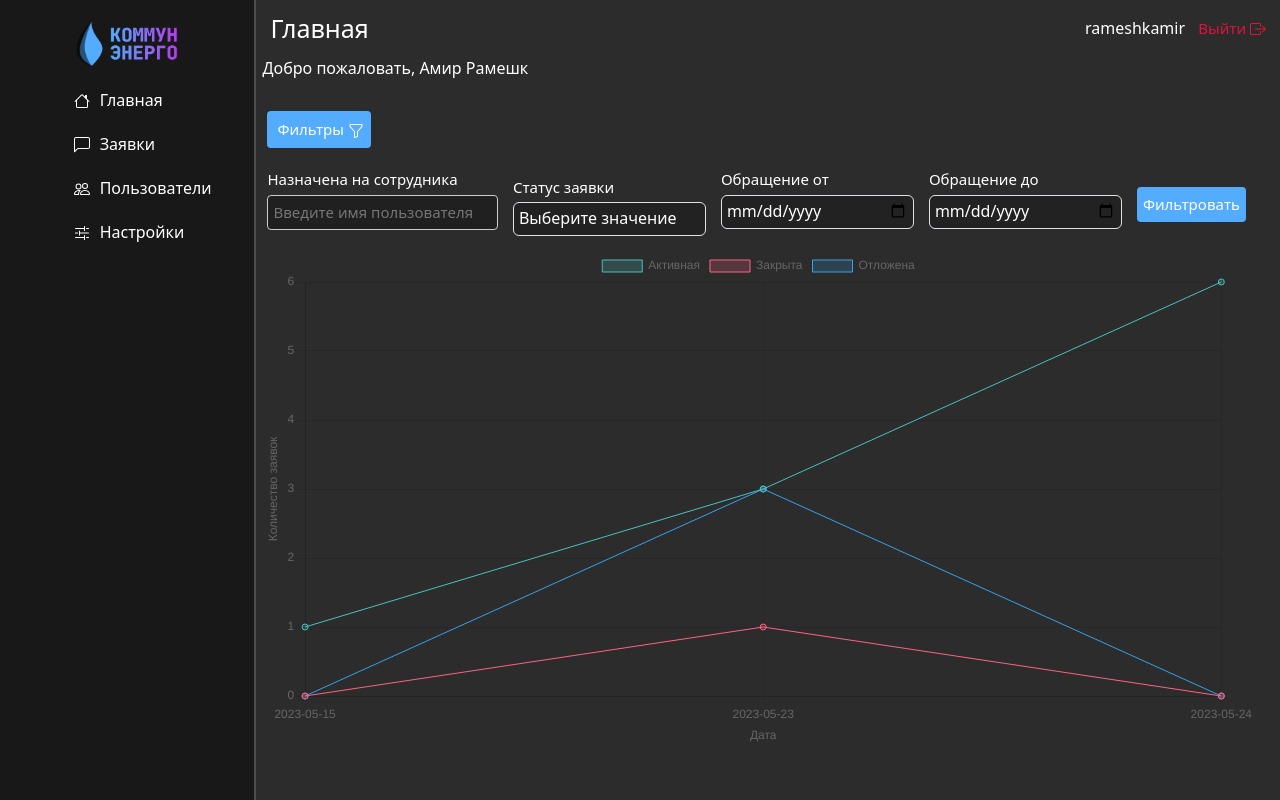
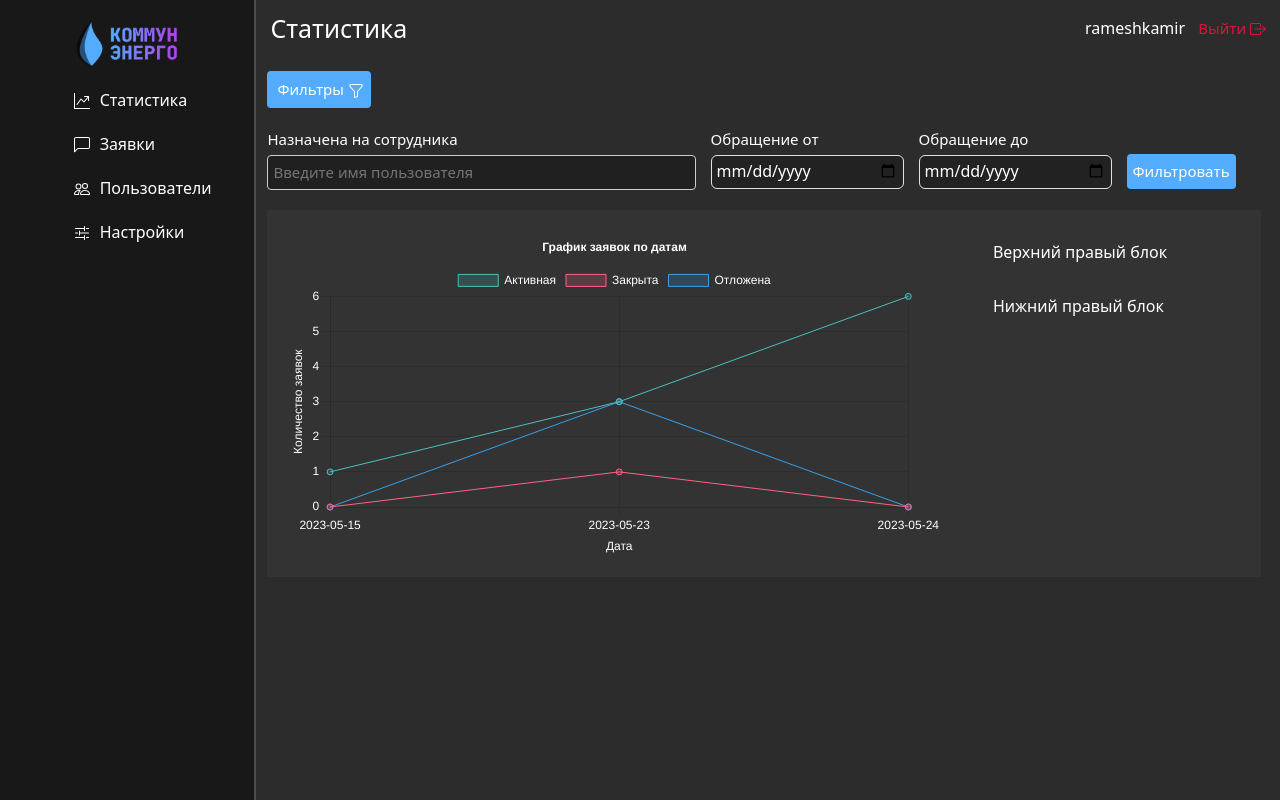
Before and after one commit to rameshkmamir/commun_energo_website, a Django app: page / in a window 1280 px wide. Run offline with Django 4.2, Linux system fonts and the light colour scheme; a user stored in the database is signed in; data comes from the database, SQL or seed files in the repository; both versions use the stored data as it was after the commit; some libraries are stand-ins or nearby versions.

Commit message:
Some changes in stats page and documentation

```diff
--- a/main/static/main/css/main.css
+++ b/main/static/main/css/main.css
@@ -94,15 +94,6 @@ main {
 
 main .layout-panel {
     position: relative;
-}
-
-main .layout-panel .layout-content {
-  8px;
-}
-
-main .layout-panel .layout-content h1 {
-    color: white;
-    font-size: 20px;
 }
 
 .form-container {
@@ -332,6 +323,10 @@ input[type="password"] {
   resize: none;
 }
 
+.send-message-form textarea::placeholder {
+  color: #777;
+}
+
 .send-message-form textarea:active {
   color: white;
   overflow-y: auto;
@@ -412,7 +407,7 @@ input[type="password"] {
   display: flex;
   flex-direction: row;
   justify-content: flex-start;
-   align-items: center;
+  align-items: center;
 }
 
 .filters-bot-row {
@@ -541,6 +536,7 @@ input[type="password"] {
 .row {
   display: flex;
   width: 100%;
+  justify-content: flex-start;
 }
 
 .page-name h1 {
@@ -560,3 +556,53 @@ input[type="password"] {
   max-height: 100%;
   max-width: 100%;
 }
+
+#chart {
+}
+
+.container {
+  display: flex;
+  padding: 0;
+  align-self: flex-start;
+  margin-left: 5px;
+  border-radius: 5px;
+}
+
+.left-block {
+  flex: 1;
+  max-width: 70%;
+  background-color: #333;
+  padding: 20px;
+}
+
+.right-block {
+  max-width: 30%;
+  display: flex;
+  flex-direction: column;
+  flex: 2;
+  background-color: #333;
+  padding: 20px;
+}
+
+.top-right-block {
+  background-color: #333;
+  padding: 10px;
+  margin-bottom: 10px;
+}
+
+.bottom-right-block {
+  background-color: #333;
+  padding: 10px;
+}
+
+.submit-btn-filter .btn-stat-filter {
+  margin-top: 0;
+}
+
+.date-box-1 {
+  margin-bottom: 15px;
+}
+
+.chat-all {
+  margin-left: 10px;
+}
--- a/main/templates/main/index.html
+++ b/main/templates/main/index.html
@@ -1,11 +1,11 @@
 {% extends 'main/layout.html' %}
 
-{% block title %}Главная{% endblock %}
+{% block title %}Статистика{% endblock %}
 
 {% load static %}
 
 {% block pagename %}
-<h1>Главная</h1>
+<h1>Статистика</h1>
 {% endblock%}
 
 {% block main_content %}
@@ -79,17 +79,37 @@
               x: {
                 title: {
                   display: true,
-                  text: 'Дата'
+                  text: 'Дата',
+                  color: '#fff',
+                },
+                ticks: {
+                  color: '#fff',
                 }
+
               },
               y: {
                 title: {
                   display: true,
-                  text: 'Количество заявок'
+                  text: 'Количество заявок',
+                  color: '#fff',
                 },
                 ticks: {
-                  stepSize: 1 // Отображать только целые числа на оси Y
+                  stepSize: 1,
+                  color: '#fff', // Отображать только целые числа на оси Y
                 }
+              }
+            },
+            plugins: {
+              title: {
+                display: true,
+                text: 'График заявок по датам',
+                color: '#fff', // Название графика
+              },
+              legend: {
+                labels: {
+                  color: '#fff',
+                }
+
               }
             }
           };
@@ -105,7 +125,6 @@
 
     </div>
     <div class="layout-content">
-      <p>Добро пожаловать, {{ request.user.first_name }} {{ request.user.last_name }}</p>
       <button id="filter-btn" class="blue-button">
         Фильтры
         <svg xmlns="http://www.w3.org/2000/svg" width="16" height="16" fill="currentColor" class="bi bi-funnel"
@@ -117,47 +136,39 @@
       <div class="filter-form-conversations" id="q1s1">
         <form method="get" class="filter-form" action="">
           <div class="filters-boxes">
-            <div class="filters-up-row">
-              <div class="filters-up-row" style="margin-top: 15px;">
+            <div class="filters-up-row" style="margin-top: 15px;">
                 <div class="user_box filter-box">
-                  <label for="user-name">Назначена на сотрудника</label>
-                  <input type="text" class="" id="user-name" placeholder="Введите имя пользователя">
+                  <label for="user_name">Назначена на сотрудника</label>
+                  <input type="text" class="" id="user_name" name="user_name" placeholder="Введите имя пользователя">
                 </div>
-                <div class="status-box filter-box">
-                  <label for="status">Статус заявки</label>
-                  <select class="form-control forms-stat-date" id="status" name="status">
-                    <option class="status-option" selected hidden value="">Выберите значение</option>
-                    <option class="status-option" value="Активная">Активная</option>
-                    <option class="status-option" value="Отложена">Отложена</option>
-                    <option class="status-option" value="Закрыта">Закрыта</option>
-                  </select>
+                <div class="date-box-1 filter-box">
+                  <label for="date_start">Обращение от</label>
+                  <input type="date" class="form-control forms-stat-date" id="date" name="date_start">
                 </div>
-              </div>
-              <div class="filters-bot-row">
-                <div class="date-box filter-box">
-                  <label for="date">Обращение от</label>
-                  <input type="date" class="form-control forms-stat-date" id="date" name="date">
-                </div>
-                <div class="date-box filter-box">
-                  <label for="date">Обращение до</label>
-                  <input type="date" class="form-control forms-stat-date" id="date" name="date">
+                <div class="date-box-1 filter-box">
+                  <label for="date_end">Обращение до</label>
+                  <input type="date" class="form-control forms-stat-date" id="date" name="date_end">
                 </div>
 
                 <div class="btn-box filter-box">
-                  <button type="submit" id='w131' class="submit-btn-filter">Фильтровать</button>
+                  <button type="submit" id='w131' class="submit-btn-filter btn-stat-filter">Фильтровать</button>
                 </div>
-              </div>
             </div>
 
           </div>
         </form>
       </div>
-      <div class="messages-stat">
         <div id="data" style="display: none;">{{ data|safe }}</div>
-        <canvas id="chart"></canvas>
-      </div>
-      <div class="new-messages">
-      </div>
+        <div class="container">
+          <div class="left-block">
+            <canvas id="chart">
+            </canvas>
+          </div>
+          <div class="right-block">
+            <div class="top-right-block">Верхний правый блок</div>
+            <div class="bottom-right-block">Нижний правый блок</div>
+          </div>
+        </div>
     </div>
   </div>
 </div>
--- a/main/templates/main/layout.html
+++ b/main/templates/main/layout.html
@@ -23,12 +23,10 @@
     <ul>
       <a href="{% url 'home' %}">
         <li>
-          <svg xmlns="http://www.w3.org/2000/svg" width="16" height="16" fill="currentColor"
-               class="bi bi-house nav-icon"
-               viewBox="0 0 16 16">
-            <path d="M8.707 1.5a1 1 0 0 0-1.414 0L.646 8.146a.5.5 0 0 0 .708.708L2 8.207V13.5A1.5 1.5 0 0 0 3.5 15h9a1.5 1.5 0 0 0 1.5-1.5V8.207l.646.647a.5.5 0 0 0 .708-.708L13 5.793V2.5a.5.5 0 0 0-.5-.5h-1a.5.5 0 0 0-.5.5v1.293L8.707 1.5ZM13 7.207V13.5a.5.5 0 0 1-.5.5h-9a.5.5 0 0 1-.5-.5V7.207l5-5 5 5Z"/>
+          <svg xmlns="http://www.w3.org/2000/svg" width="16" height="16" fill="currentColor" class="bi bi-graph-up-arrow nav-icon" viewBox="0 0 16 16">
+            <path fill-rule="evenodd" d="M0 0h1v15h15v1H0V0Zm10 3.5a.5.5 0 0 1 .5-.5h4a.5.5 0 0 1 .5.5v4a.5.5 0 0 1-1 0V4.9l-3.613 4.417a.5.5 0 0 1-.74.037L7.06 6.767l-3.656 5.027a.5.5 0 0 1-.808-.588l4-5.5a.5.5 0 0 1 .758-.06l2.609 2.61L13.445 4H10.5a.5.5 0 0 1-.5-.5Z"/>
           </svg>
-          Главная
+          Статистика
         </li>
       </a>
       <a href="{% url 'conversations_list' %}">
--- a/messages_home/templates/messages_home/conversation_detail.html
+++ b/messages_home/templates/messages_home/conversation_detail.html
@@ -6,7 +6,7 @@
 {% endblock%}
 {% block main_content %}
 <div class="row">
-  <div class="col-md-12">
+  <div class="col-md-12 chat-all">
     {% if user.groups.all.0.name != 'Обычные пользователи'%}
     <div class="conversation-topline">
       <div class="conversation-title">
```
Also changed, not shown: attachments/Iuv3RCmGnAY.jpg (added), db.sqlite3, 2 other files.
